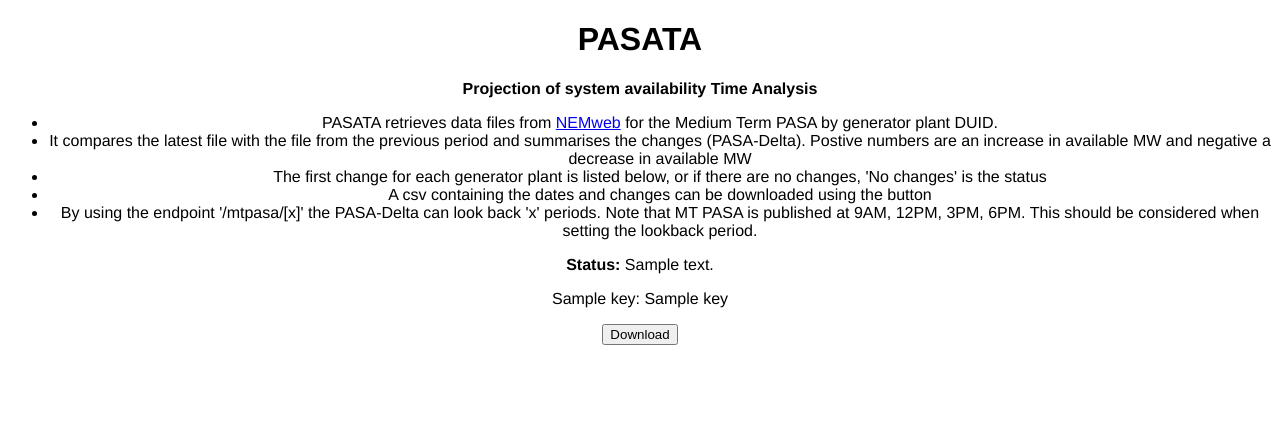
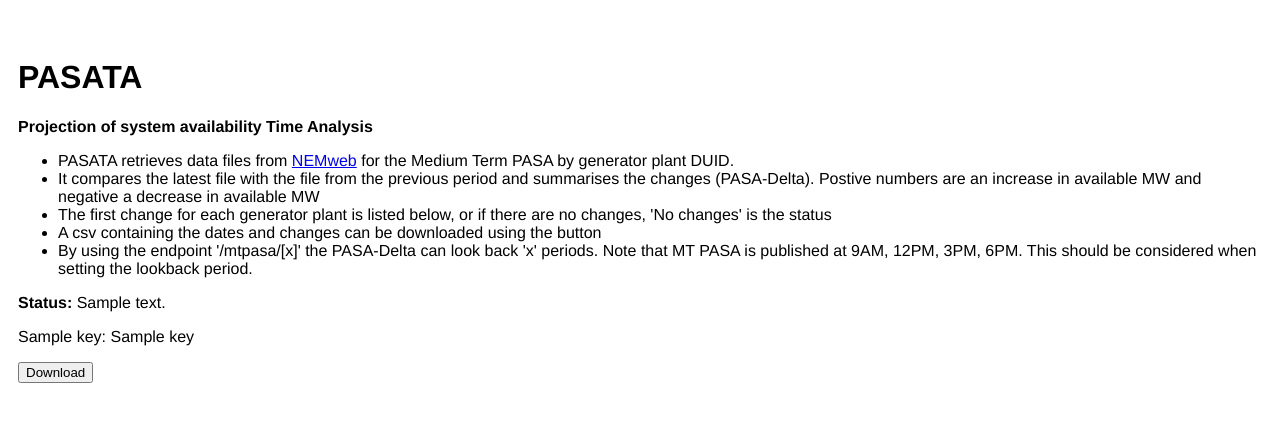
Before and after one commit to msz89/oscillating-glory, a Flask app: template templates/index.html in a window 1280 px wide. Shown: the top 422 px of the page. Run offline with Flask 2, Linux system fonts and the light colour scheme; the template is opened without the code that fills it: most values are stand-ins (such as "Sample title", 1, 10 or a date in 2020).

Commit message:
html prettyness incl columns

```diff
--- a/static/style.css
+++ b/static/style.css
@@ -16,5 +16,21 @@
 
 body {
   font-family: "helvetica", sans-serif;
-  text-align: center;
+  text-align: left;
 }
+
+
+
+.column {
+	float: left;
+	padding: 10px;
+}
+
+.left, .right {
+	width: 20%;
+	padding: 50px;
+}
+
+.middle {
+	width: 60%;
+}
--- a/templates/index.html
+++ b/templates/index.html
@@ -5,6 +5,10 @@
   <title>MT PASA Comparison</title>
   <link rel="stylesheet" href="static/style.css">
 <body>
+  <div class="row">
+  <div class="column"></div>
+  <div class="column">
+
     <h1>PASATA</h1>
     <p><b>Projection of system availability Time Analysis</b> <br></p>
     <ul>
@@ -26,5 +30,8 @@
     <form method="post" action="/">
     	<p><input type="submit" value="Download" name="action_dl"></p>
     </form>
+    </div>
+    <div class="column"></div>
+    </div>
   </body>
 </html>
```
